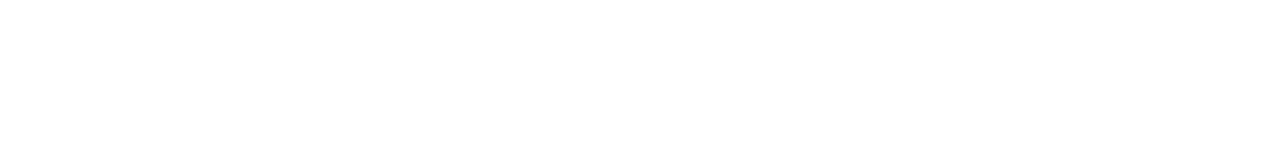
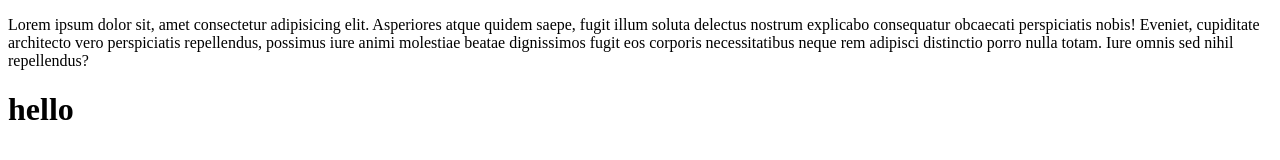
Before and after one commit to fatemasharin/my-2nd-repo, a plain HTML site: page index.html in a window 1280 px wide. Drawn offline with Linux system fonts and the light colour scheme.

```diff
--- a/index.html
+++ b/index.html
@@ -7,6 +7,7 @@
     <title>first repo</title>
 </head>
 <body>
-
+    <p>Lorem ipsum dolor sit, amet consectetur adipisicing elit. Asperiores atque quidem saepe, fugit illum soluta delectus nostrum explicabo consequatur obcaecati perspiciatis nobis! Eveniet, cupiditate architecto vero perspiciatis repellendus, possimus iure animi molestiae beatae dignissimos fugit eos corporis necessitatibus neque rem adipisci distinctio porro nulla totam. Iure omnis sed nihil repellendus?</p>
+    <h1>hello</h1>
 </body>
 </html>
```
